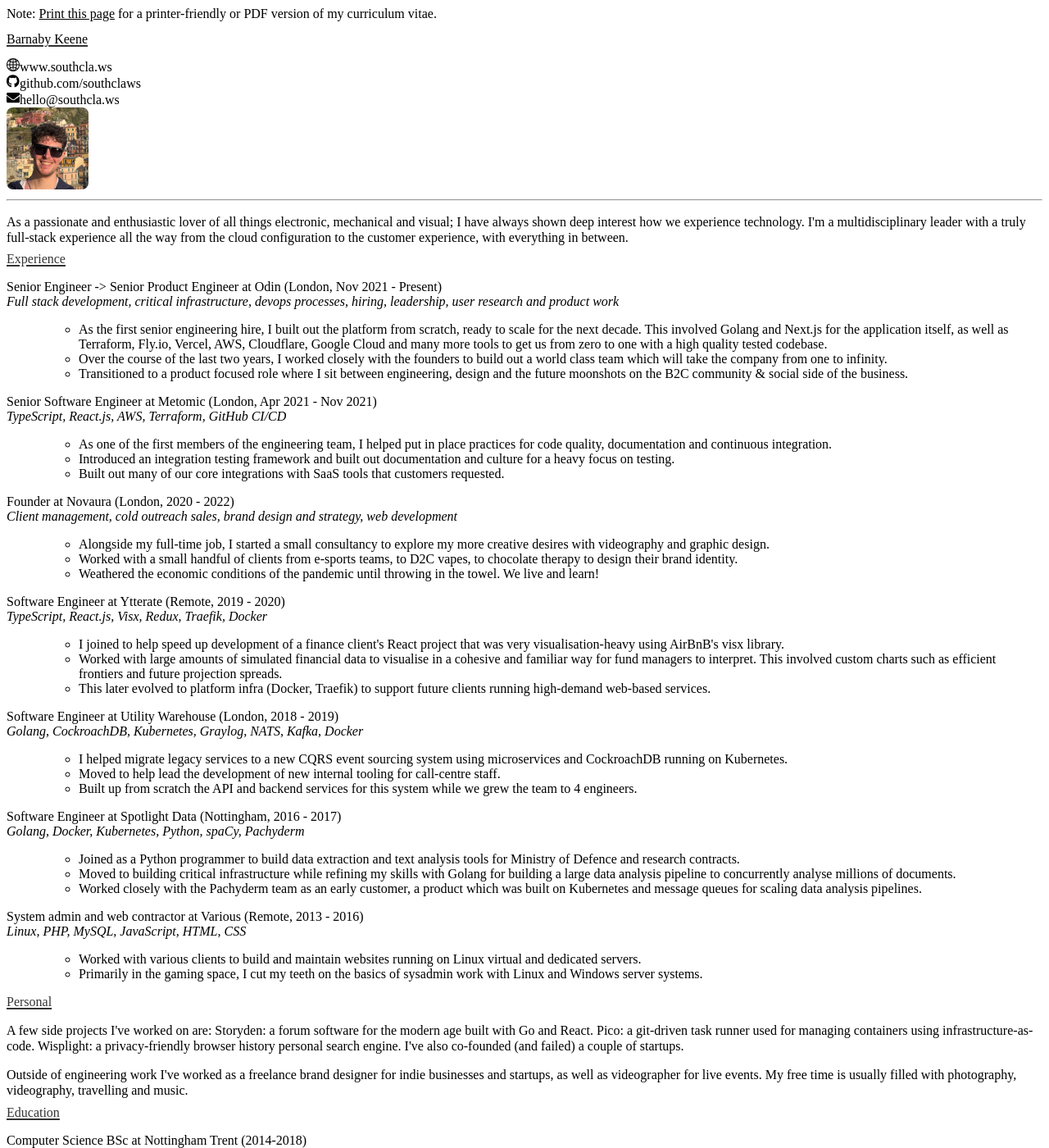
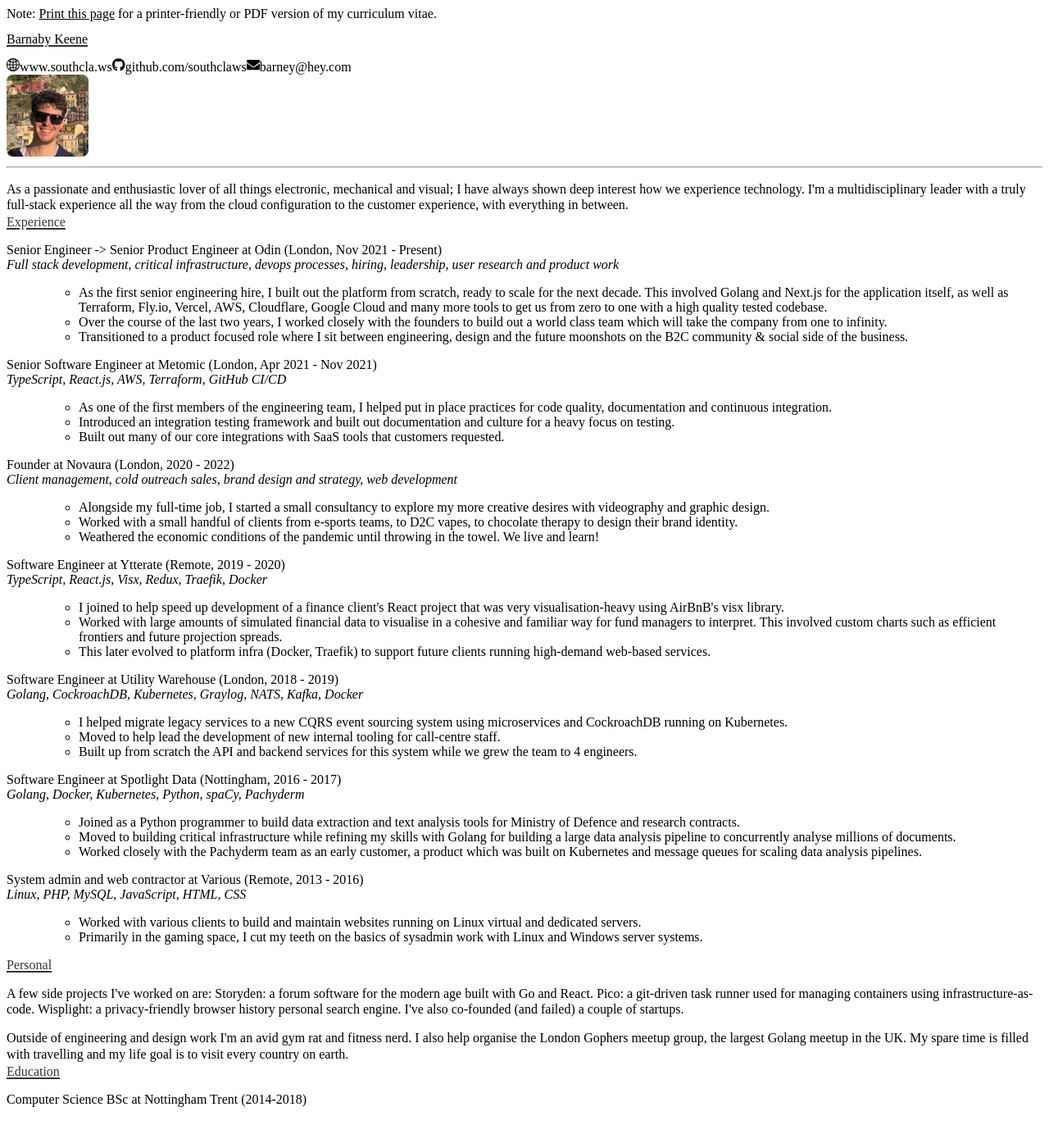
Before and after one commit to Southclaws/me, a Next.js app: page /cv in a window 1280 px wide. Shown: the whole page at 82% size. After the commit the page ends 1350 px from the top, so only its background shows below. Built offline with nearby package versions, Linux system fonts and the light colour scheme.

Commit message:
spice up the cv a little 👀

```diff
--- a/src/app/cv/global.css
+++ b/src/app/cv/global.css
@@ -45,7 +45,7 @@
 
 .cv h2 {
   color: rgba(0, 0, 0, 0.8);
-  margin: 0.5em 0 0.5em 0;
+  margin: 0.2em 0 0.2em 0;
   text-decoration: underline;
   text-decoration-color: rgba(0, 0, 0, 0.8);
   text-decoration-thickness: 0.1em;
--- a/src/app/cv/page.jsx
+++ b/src/app/cv/page.jsx
@@ -1,10 +1,16 @@
 import Github from "@/icons/Github";
 import Mail from "@/icons/Mail";
 import Web from "@/icons/Web";
-import { HStack, styled } from "@/styled-system/jsx";
+import { HStack, VStack, styled } from "@/styled-system/jsx";
 import Image from "next/image";
 
 import "./global.css";
+
+export const metadata = {
+  title: "My curriculum vitae",
+  description:
+    "As a passionate and enthusiastic lover of all things electronic, mechanical and visual; I have always shown deep interest how we experience technology. I'm a multidisciplinary leader with a truly full-stack experience all the way from the cloud configuration to the customer experience, with everything in between.",
+};
 
 const ExperienceItem = ({
   title,
@@ -210,10 +216,10 @@ const Personal = () => (
       co-founded (and failed) a couple of startups.
     </p>
     <p>
-      Outside of engineering work I&apos;ve worked as a freelance brand designer
-      for indie businesses and startups, as well as videographer for live
-      events. My free time is usually filled with photography, videography,
-      travelling and music.
+      Outside of engineering and design work I&apos;m an avid gym rat and
+      fitness nerd. I also help organise the London Gophers meetup group, the
+      largest Golang meetup in the UK. My spare time is filled with travelling
+      and my life goal is to visit every country on earth.
     </p>
   </section>
 );
@@ -229,11 +235,20 @@ const Education = () => (
   </section>
 );
 
-const Link = ({ icon, text }) => (
-  <HStack>
+const Link = ({ icon, text, href }) => (
+  <styled.a
+    cursor="pointer"
+    href={href}
+    display="flex"
+    alignItems="center"
+    gap="1"
+    _hover={{
+      textDecoration: "underline",
+    }}
+  >
     <span>{icon}</span>
     <span>{text}</span>
-  </HStack>
+  </styled.a>
 );
 
 export default function Page() {
@@ -256,7 +271,7 @@ export default function Page() {
         </styled.aside>
 
         <HStack justify="space-between">
-          <div>
+          <VStack alignItems="start" gap="1">
             <styled.h1 lineHeight="none">Barnaby Keene</styled.h1>
             <div>
               <Link icon={<Web height="1em" />} text="www.southcla.ws" />
@@ -264,9 +279,9 @@ export default function Page() {
                 icon={<Github height="1em" />}
                 text="github.com/southclaws"
               />
-              <Link icon={<Mail height="1em" />} text="hello@southcla.ws" />
+              <Link icon={<Mail height="1em" />} text="barney@hey.com" />
             </div>
-          </div>
+          </VStack>
 
           <Image
             src="/me.jpeg"
@@ -276,7 +291,7 @@ export default function Page() {
           />
         </HStack>
 
-        <styled.hr my="8" color="fg.subtle" />
+        <styled.hr my="4" color="fg.subtle" />
 
         <p>
           As a passionate and enthusiastic lover of all things electronic,
--- a/src/app/layout.tsx
+++ b/src/app/layout.tsx
@@ -22,8 +22,11 @@ const inter = Inter({
 });
 
 export const metadata: Metadata = {
-  title: "Barney",
-  description: "Multidisciplinary maker",
+  title: {
+    template: "%s | Barney",
+    default: "Barney",
+  },
+  description: "Multidisciplinary maker, designer and leader.",
   metadataBase: new URL("https://barney.is"),
 };
 
```
